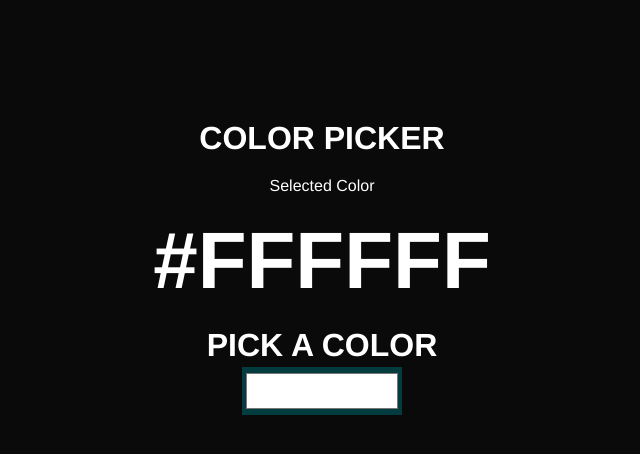
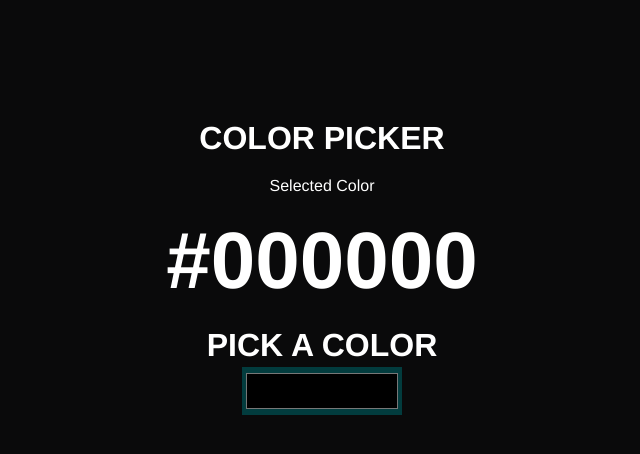
Before and after one commit to ezehkingsleyuchenna/color-picker-app-with-reactJs, a React (Vite) app: page / in a window 1280 px wide. Shown: the top 454 px of the page, without its empty margins (318-958 px from the left). Built offline with nearby package versions, Linux system fonts and the light colour scheme.

Commit message:
Update ColorPicker.jsx

```diff
--- a/src/ColorPicker.jsx
+++ b/src/ColorPicker.jsx
@@ -1,7 +1,7 @@
 import { useState } from 'react';
 
 export default function ColorPicker() {
-    const [color, setColor] = useState("#FFFFFF");
+    const [color, setColor] = useState("#000000");
 
     function handleColorChange (e) {
         const color = e.target.value;
```
